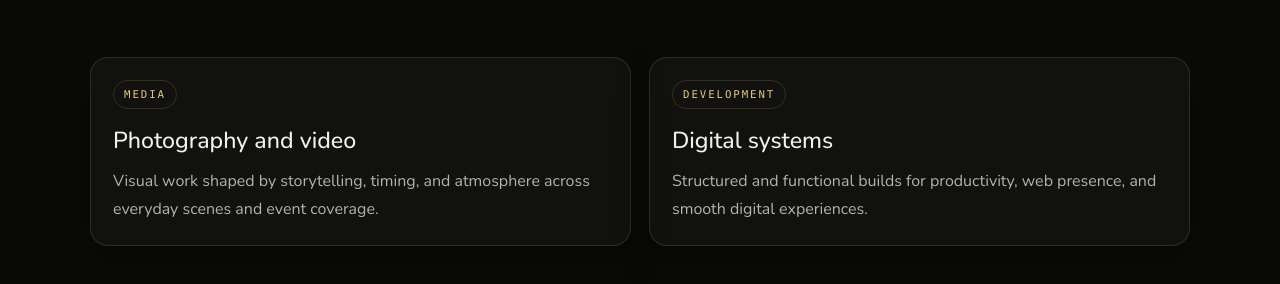
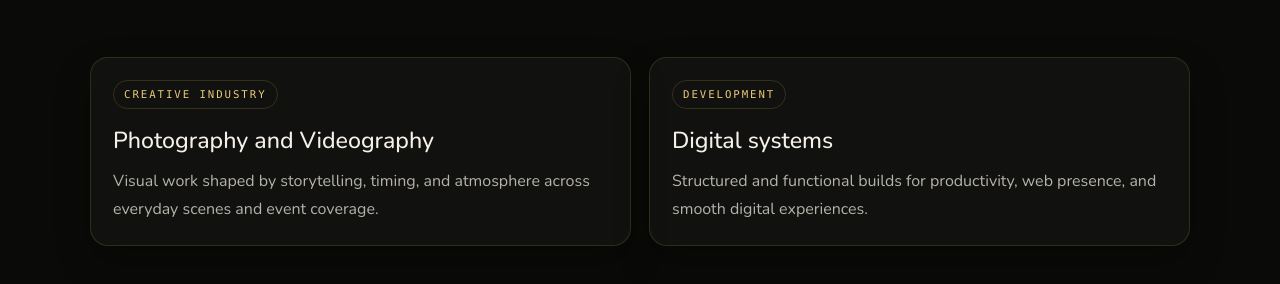
Before and after one commit to nhyoochan/personal-website, a plain HTML site: page portfolio/index.html in a window 1280 px wide. Shown: the part 384-668 px from the top of the page. Drawn offline with nearby package versions, Linux system fonts and the light colour scheme.

Commit message:
new commit

```diff
--- a/portfolio/index.html
+++ b/portfolio/index.html
@@ -6,6 +6,7 @@
   <link rel="preconnect" href="https://fonts.googleapis.com">
   <link rel="preconnect" href="https://fonts.gstatic.com" crossorigin>
   <link href="https://fonts.googleapis.com/css2?family=Nunito:ital,wght@0,200..1000;1,200..1000&display=swap" rel="stylesheet">
+  <link rel="icon" type="image/x-icon" href="../icone.png" />
   <title>Work | nhyoochan</title>
   <style>
     :root {
@@ -376,8 +377,8 @@
   <!-- Article 1 -->
   <a href="./media/" class="card-link">
     <article class="card">
-      <div class="tag">Media</div>
-      <h2>Photography and video</h2>
+      <div class="tag">Creative Industry</div>
+      <h2>Photography and Videography</h2>
       <p>Visual work shaped by storytelling, timing, and atmosphere across everyday scenes and event coverage.</p>
     </article>
   </a>
```
Also changed, not shown: charity/index.html (+1 -0 lines), portfolio/develpoment/index.html (+1 -0 lines), portfolio/media/index.html (+1 -0 lines), socials/index.html (+1 -0 lines).
